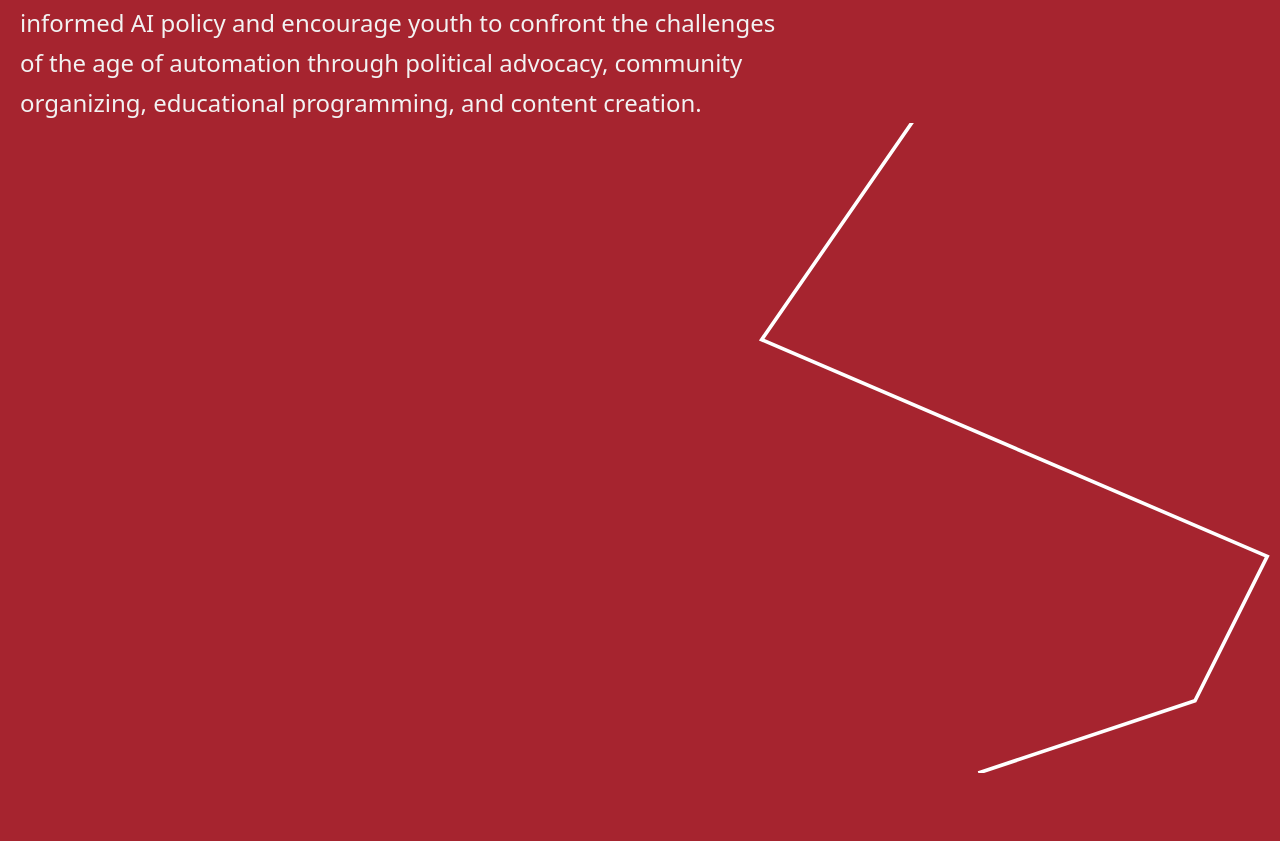
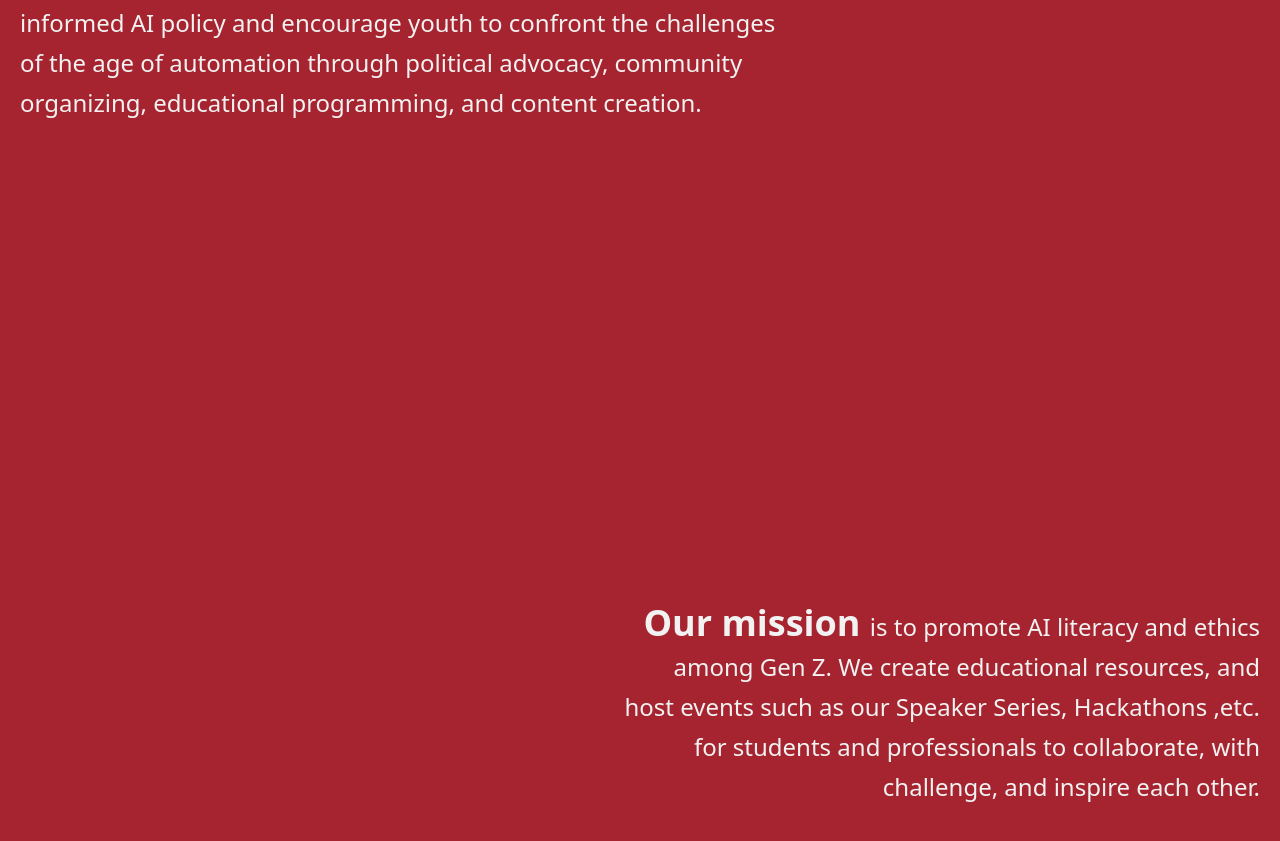
Before and after one commit to ivndrae/EJC-Website, a React (Vite) app: page /#/ in a window 1280 px wide. Shown: the part 1051-1892 px from the top of the page. Built offline with nearby package versions, Linux system fonts and the light colour scheme; a web font is replaced by a local one.

Commit message:
Removed stupid svg line for good. Now done fr fr need to merge with Whi-Ming

```diff
--- a/src/Home.tsx
+++ b/src/Home.tsx
@@ -114,10 +114,7 @@ function Home() {
               Encode Justice is a global, youth-led organization that fights for human rights accountability and justice under AI. Harnessing a global network of volunteers from all over the world, we champion informed AI policy and encourage youth to confront the challenges of the age of automation through political advocacy, community organizing, educational programming, and content creation.
             </p>
           </div>
-          <svg className='my-svg' width="1700" height="650" xmlns="http://www.w3.org/2000/svg" viewBox="0 0 70 90">
-            <path id="line" d="M110,-100 L20,30 L90,60 L80,80 L50,90" stroke="white" stroke-width="0.5" fill="none" />
 
-          </svg>
           <div className="flex justify-between">
             <span></span>
             <p className="text-right text-[#f2f2f2] w-[50vw] mt-[60vh] text-2xl leading-10">
```
